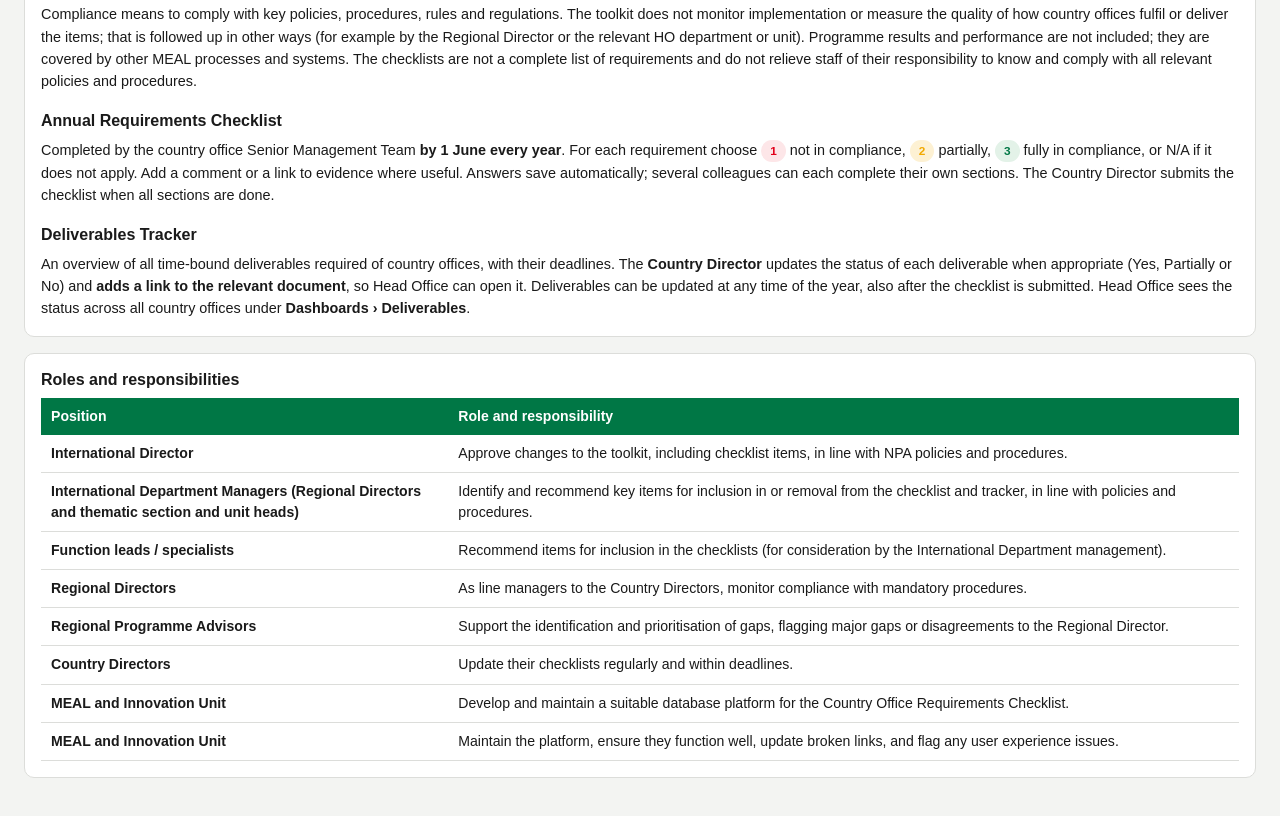
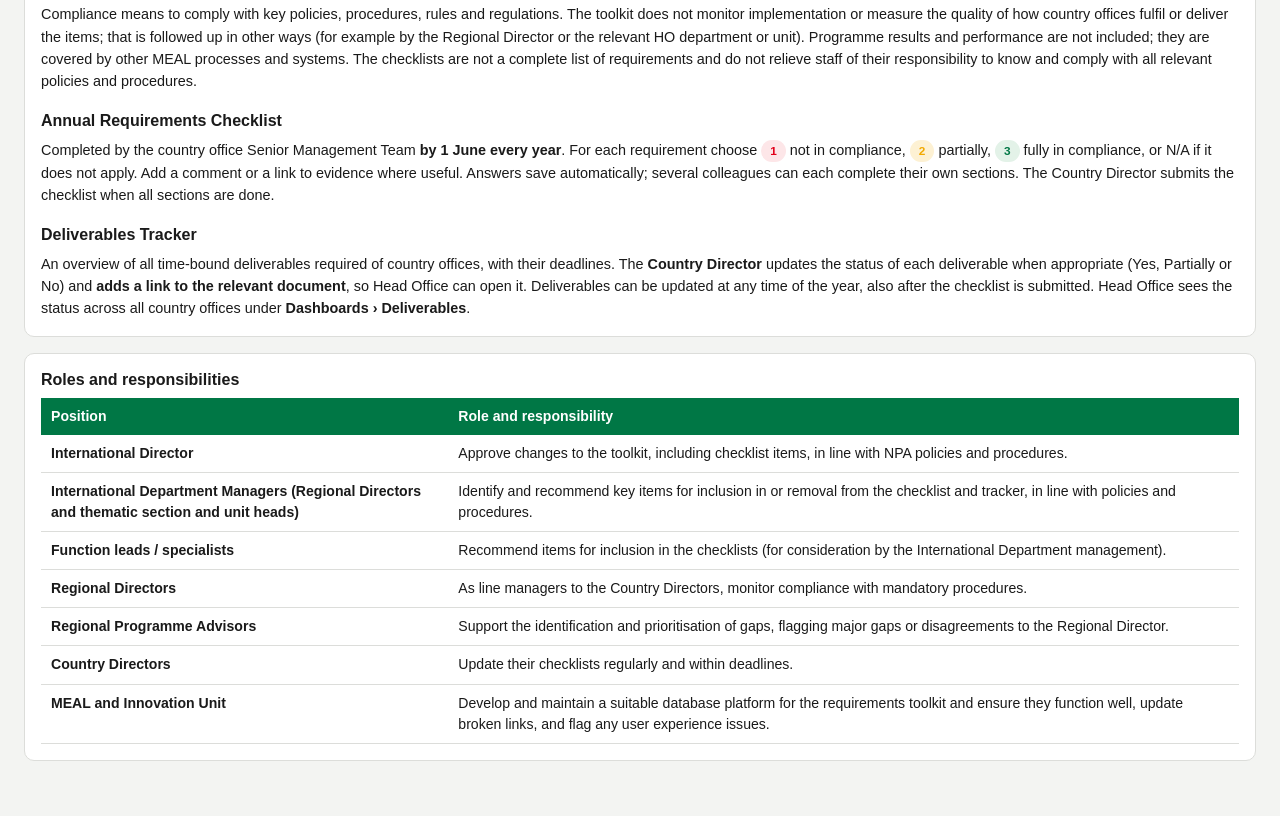
Before and after one commit to Norsk-Folkehjelp/CO-Requirements-Checklist, a plain HTML site: page index.html in a window 1280 px wide. Shown: the part 915-1731 px from the top of the page. Drawn offline with Linux system fonts and the light colour scheme.

Commit message:
Revise MEAL and Innovation Unit responsibilities
Updated the description for the MEAL and Innovation Unit's responsibilities regarding the requirements toolkit.

```diff
--- a/index.html
+++ b/index.html
@@ -986,8 +986,7 @@ function renderGuide(){
     ["Regional Directors", "As line managers to the Country Directors, monitor compliance with mandatory procedures."],
     ["Regional Programme Advisors", "Support the identification and prioritisation of gaps, flagging major gaps or disagreements to the Regional Director."],
     ["Country Directors", "Update their checklists regularly and within deadlines."],
-    ["MEAL and Innovation Unit", "Develop and maintain a suitable database platform for the Country Office Requirements Checklist."],
-    ["MEAL and Innovation Unit", "Maintain the platform, ensure they function well, update broken links, and flag any user experience issues."]];
+    ["MEAL and Innovation Unit", "Develop and maintain a suitable database platform for the requirements toolkit and ensure they function well, update broken links, and flag any user experience issues."]];
   $app().innerHTML = `
   <div class="hero gd-hero gd-text">
     <div><div class="eyebrow">Guidelines</div><h1>Country Office Compliance Toolkit</h1></div>
```
